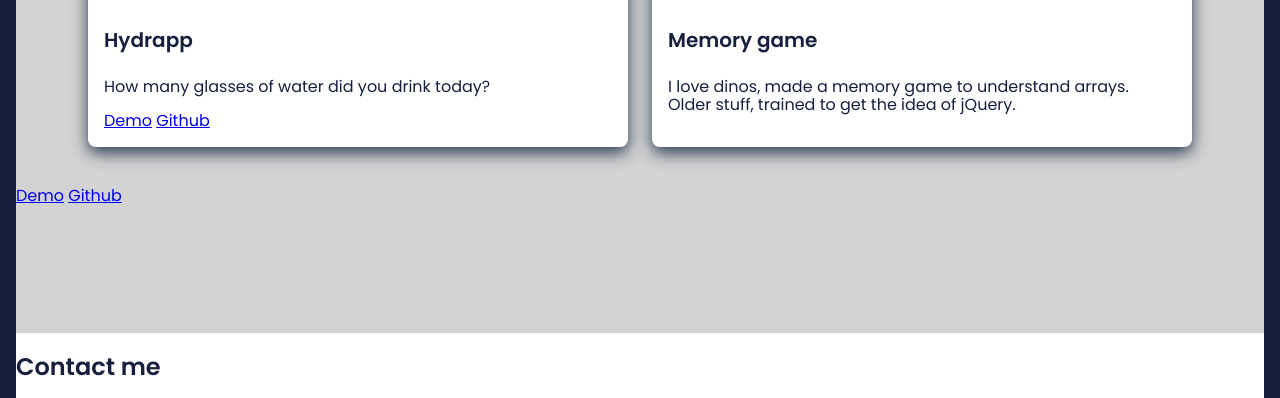
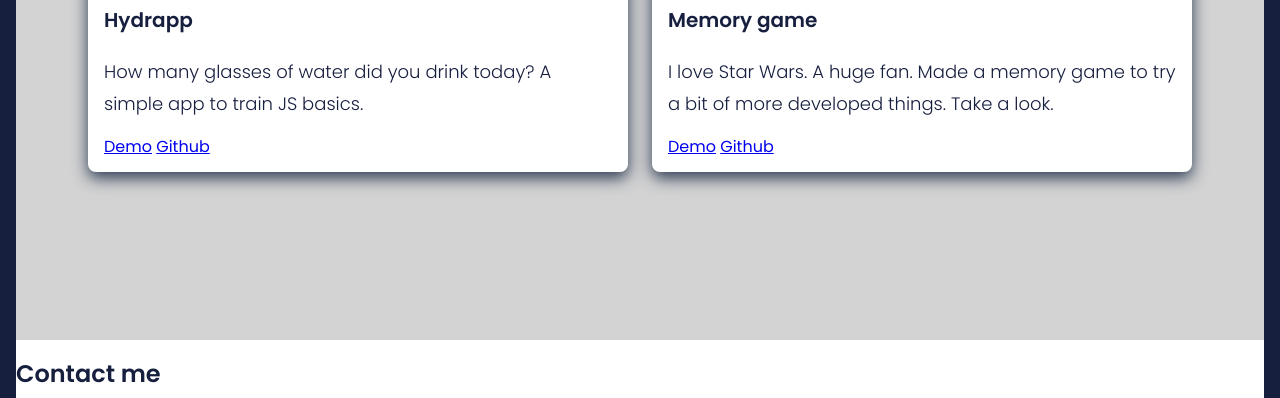
Before and after one commit to JMPaulus/jmpaulus.github.io, a website: page src/content/index.html in a window 1280 px wide. Shown: the part 2880-3278 px from the top of the page. Drawn offline with nearby package versions, Linux system fonts and the light colour scheme; files that its build step writes are made by us from their sources; files whose address does not match are found by name.

Commit message:
Making project lists, ordering html code, problems with both cards

```diff
--- a/src/content/index.html
+++ b/src/content/index.html
@@ -96,26 +96,27 @@
             <p class="projects__description">I've started my adventure with frontend in 2018. Since then I've built some projects. Have a glimpse</p>
             <ul class="projects-list">
               <li class="project">
-                <div class="project__container"> </div>
-                <img class="project__logo" src="assets/img/GitHub middle.png" alt=>
+                <div class="project__container">
+                <img class="project__logo" src="assets/img/GitHub middle.png" alt="glasses counter">
                 <h3 class="project__title">Hydrapp</h3>
-                <p  class="project__description">How many glasses of water did you drink today?</p>
-                <div class="project__footer">
-                  <a class="project__demo" href="https://jmpaulus.github.io/hydrapp/" title="demo: Hydrapp">Demo</a>
-                  <a class="project__code" href="https://github.com/JMPaulus/hydrapp" title="code: Hydrapp">Github</a>
-                </div>
-              </li>
-              <li class="project">
-                <img class="project__logo" src="assets/img/GitHub middle.png" alt=>
-                <h3 class="project__title">Memory game</h3>
-                <p class="project__description">I love dinos, made a memory game to understand arrays. Older stuff, trained to get the idea of jQuery.</p>
+                <p  class="project__description">How many glasses of water did you drink today? A simple app to train JS basics.</p>
                 </div>
                 <div class="project__footer">
                   <a class="project__demo" href="https://jmpaulus.github.io/hydrapp/" title="demo: Hydrapp">Demo</a>
                   <a class="project__code" href="https://github.com/JMPaulus/hydrapp" title="code: Hydrapp">Github</a>
+                <div></div>
+              </li>
+              <li class="project">
+                <img class="project__logo" src="assets/img/GitHub middle.png" alt="memory game">
+                <h3 class="project__title">Memory game</h3>
+                <p class="project__description">I love Star Wars. A huge fan. Made a memory game to try a bit of more developed things. Take a look.</p>
+                <div class="project__footer">
+                  <a class="project__demo" href="https://github.com/JMPaulus/projektCDV/" title="demo: StarWars">Demo</a>
+                  <a class="project__code" href="https://github.com/JMPaulus/projektCDV" title="code: Starwars">Github</a>
                 </div>
               </li>
             </ul>
+          </div>
           </div>
           </section>
           <footer id="contact" class="contact">
--- a/src/scss/modules/projects.scss
+++ b/src/scss/modules/projects.scss
@@ -38,10 +38,22 @@
     &__containter{
         padding: 3rem;
     }
+
+    &__description{
+        font-style: normal;
+        font-weight: 300;
+        font-size: 1.125rem;
+        line-height: 2rem;
+    }
+
+    &__footer{
+        color:$light-gray;
+    }
     &__title{
         font-style: normal;
         font-weight: 600;
-        font-size: 20px;
-        line-height: 36px;
+        font-size: 1.25rem;
+        line-height: 2.25rem;
+        margin: 0;
     }
 }
```
